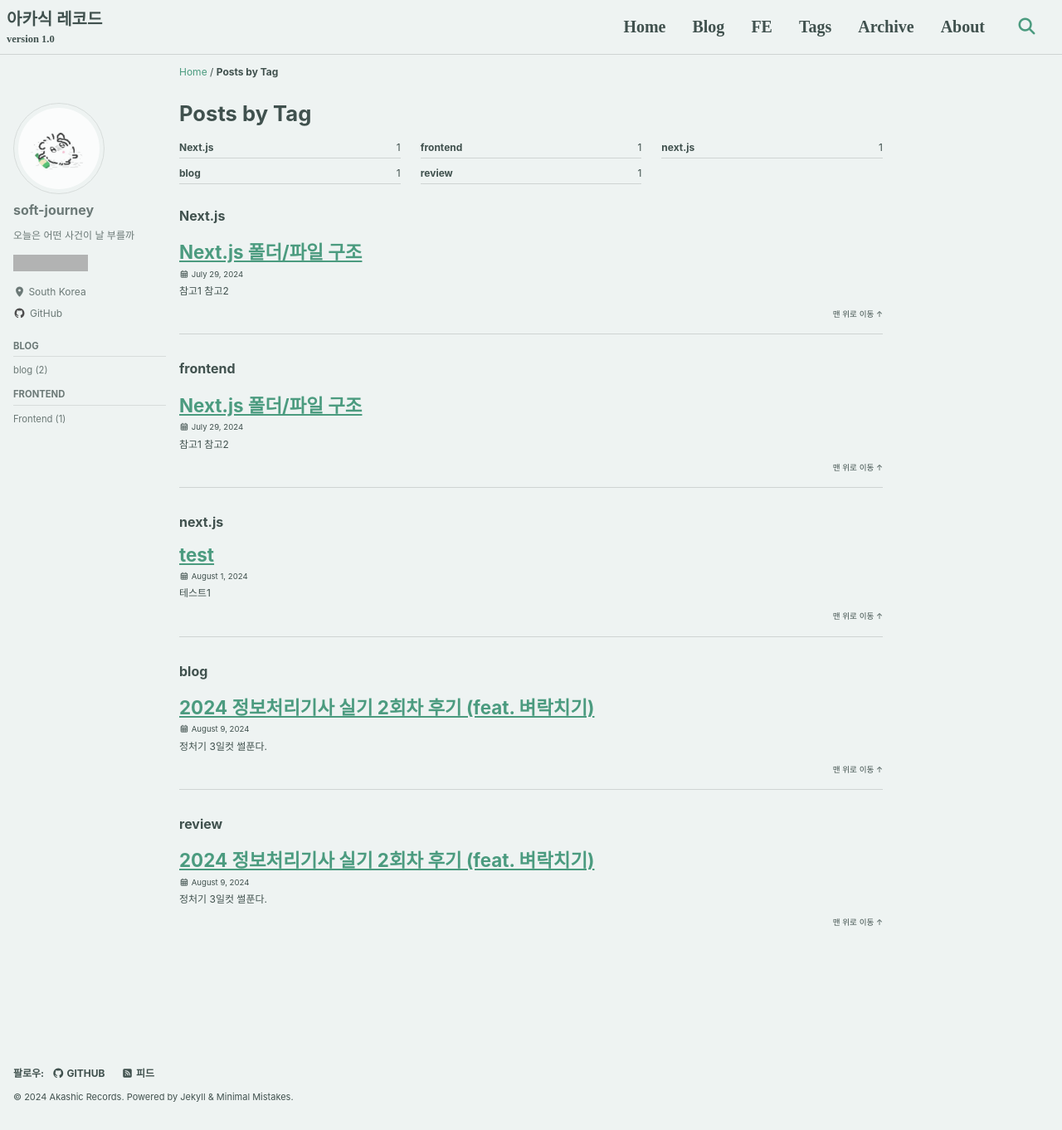
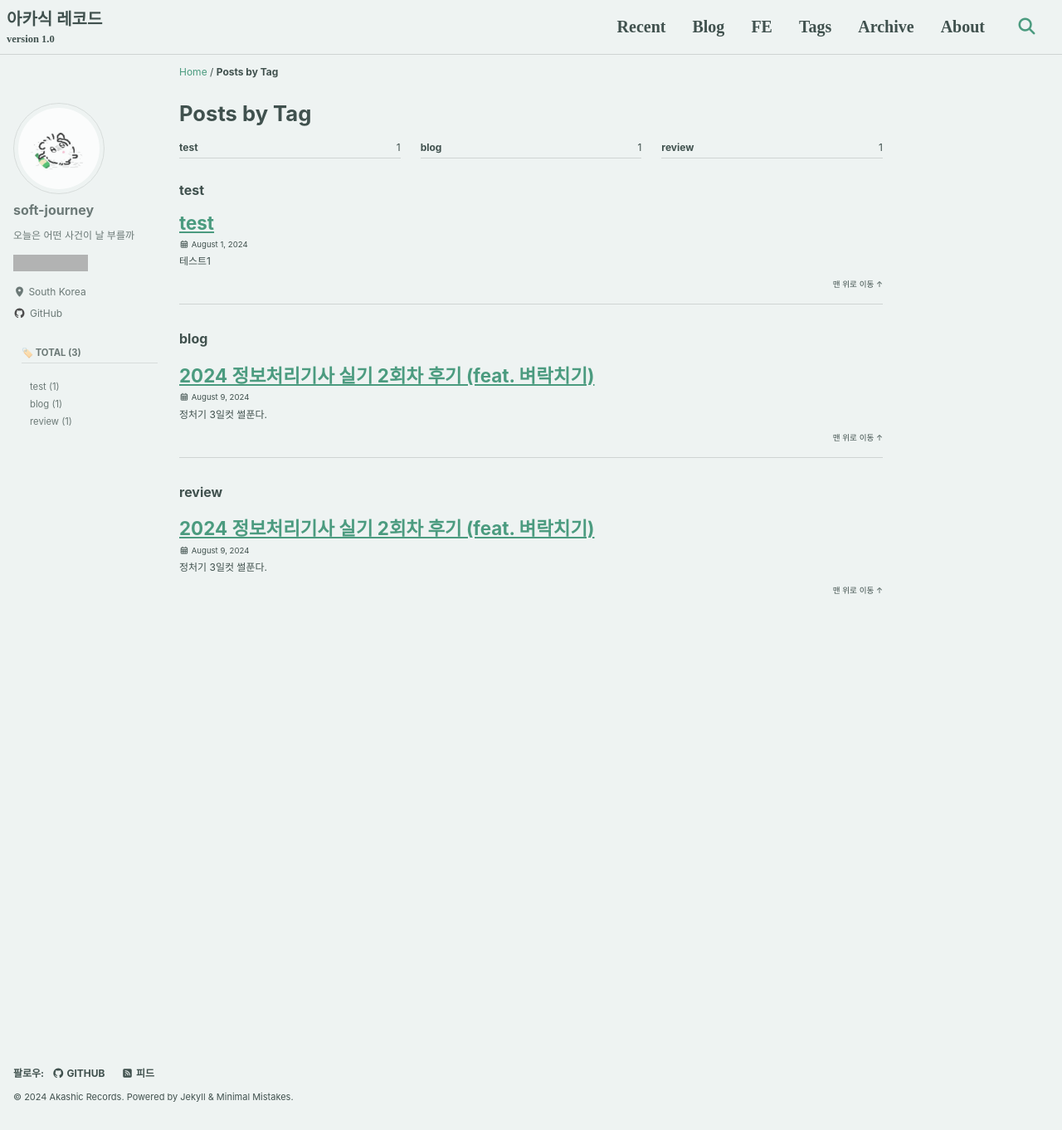
Before and after one commit to LogVentureIO/LogVentureIO.github.io, a Jekyll site: the page built from _pages/tag-archive.md, in a window 1280 px wide and 1362 px high. Shown: the whole window at 83% size. Built offline with Jekyll 4.4.1, drawn with Linux system fonts in a browser that asks for light colours; cached includes are drawn as plain includes; some web fonts are replaced; part of the change alters nothing that is shown; grey boxes are pictures that could not be loaded.

Commit message:
Sidebar 태그별 게시글로 수정

````diff
--- a/_data/navigation.yml
+++ b/_data/navigation.yml
@@ -1,6 +1,6 @@
 # main links
 main:
-  - title: "Home"
+  - title: "Recent"
     url: "/"
   - title: "Blog"
     url: /categories/blog
@@ -14,16 +14,16 @@ main:
     url: /about/
 
 # 사이드바
-posts:
-  - title: "Blog"
-    children:
-      - title: "blog"
-        url: /categories/blog
+# posts:
+#   - title: "Blog"
+#     children:
+#       - title: "blog"
+#         url: /categories/blog
 
-  - title: Frontend
-    children:
-      - title: "Frontend"
-        url: /categories/frontend
+#   - title: Frontend
+#     children:
+#       - title: "Frontend"
+#         url: /categories/frontend
 
 # collections
 test:
--- a/_includes/author-profile.html
+++ b/_includes/author-profile.html
@@ -249,6 +249,21 @@
       {% endif %}
 
       {% include author-profile-custom-links.html %}
+
+      <!-- Tags -->
+<nav class="nav__list">
+  <ul class="nav__items" id="tag_menu">
+    <li>
+      <span class="nav__sub-title">🏷️ Total ({{site.tags | size}})</span>
+      <ul>
+        {% for tag in site.tags %}
+        <li><a href="/tags/#{{tag[0] | slugify}}" class="">{{tag[0]}} ({{tag[1].size}})</a></li>
+        {% endfor %}
+      </ul>
+    </li>
+  </ul>
+</nav>
+
     </ul>
   </div>
 </div>
--- a/_posts/2024-07-29-nextjs-dir.md
+++ /dev/null
@@ -1,54 +0,0 @@
----
-title: "Next.js 폴더/파일 구조"
-layout: category
-categories:
-  - frontend
-tags:
-  - Next.js
-  - frontend
----
-
-[참고1](https://miriya.net/blog/cliz752zc000lwb86y5gtxstu)
-[참고2](https://velog.io/@juh518/Next.js-%ED%8F%B4%EB%8D%94-%EB%B0%8F-%ED%8C%8C%EC%9D%BC-%EA%B5%AC%EC%A1%B0)
-
-## **.eslintrc.json**
-
-루트에 반드시 필요!!! 꼭 써라
-
-## **.env**
-
-루트에 위치
-
-반드시 .gitignore에 추가
-
-## **/public**
-
-public는 정적 자산(static assets)로 취급된다. 빌드 과정에서 그대로 복사되어 최종 빌드된 앱에 포함
-
-```jsx
-public/
-  ├── fonts/
-  ├── images/
-  └── svgs/
-```
-
-## **/src**
-
-```jsx
-src/
-├── app/              # 라우팅 관련 파일들만 포함 (페이지 및 레이아웃 정의)
-│   ├── page.tsx      # 페이지 컴포넌트 정의
-│   └── layout.tsx    # 전역 레이아웃 정의
-├── components/       # 여러 페이지에서 공통으로 사용되는 React 컴포넌트들
-├── constants/        # 여러 페이지에서 공통으로 사용되는 상수값들
-├── containers/       # 각 페이지에서 사용할 컴포넌트들과 관련된 코드 (tsx, css, state, hooks)
-├── hooks/            # 여러 페이지에서 공통으로 사용되는 React 커스텀 훅들
-├── libs/             # 외부 라이브러리와의 인터페이스 코드
-├── services/         # 백엔드 API와 통신하는 클라이언트 서비스 로직
-├── states/           # 여러 페이지에서 사용하는 상태 관리 로직
-├── styles/           # 전역 스타일 시트와 CSS 모듈
-├── types/            # TypeScript 타입 정의
-└── utils/            # 여러 곳에서 사용되는 유틸리티 함수들
-```
-
-컨테이너는 단일 페이지에서 사용, 여러 페이지에서 사용하게 되면 컴포넌트 폴더로 옮김
--- a/_posts/2024-08-01-test.md
+++ b/_posts/2024-08-01-test.md
@@ -4,7 +4,7 @@ layout: category
 categories:
   - blog
 tags:
-  - next.js
+  - test
 ---
 
 ## 테스트1
````
